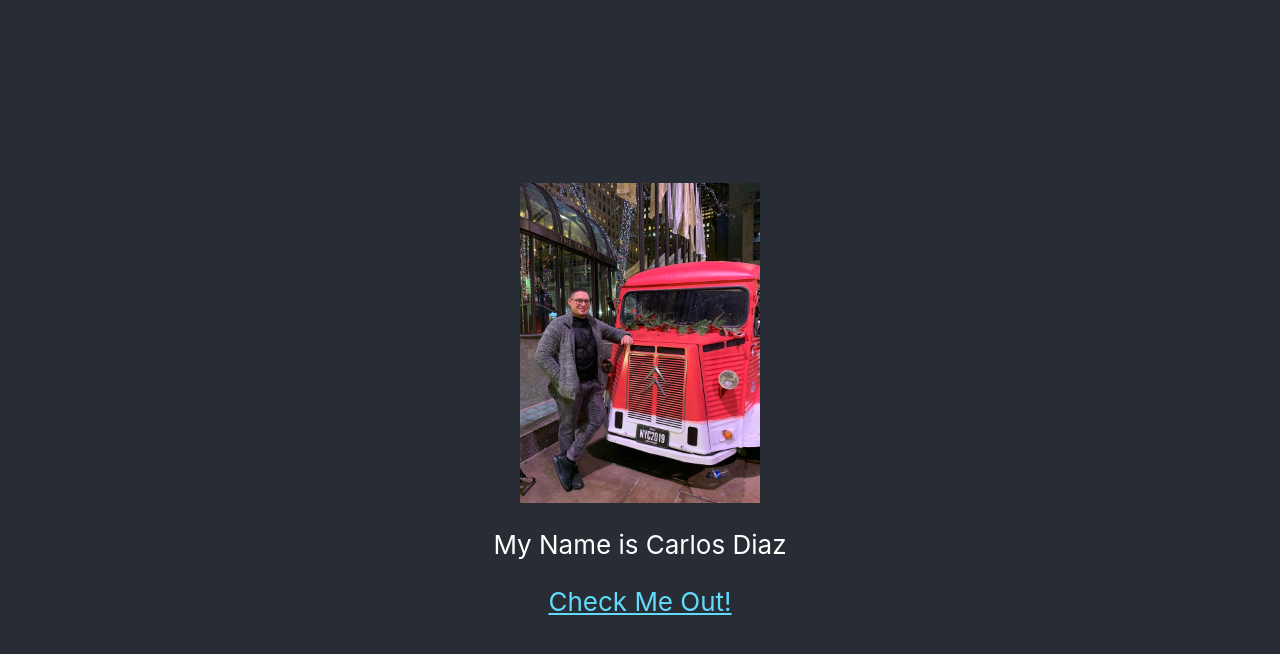
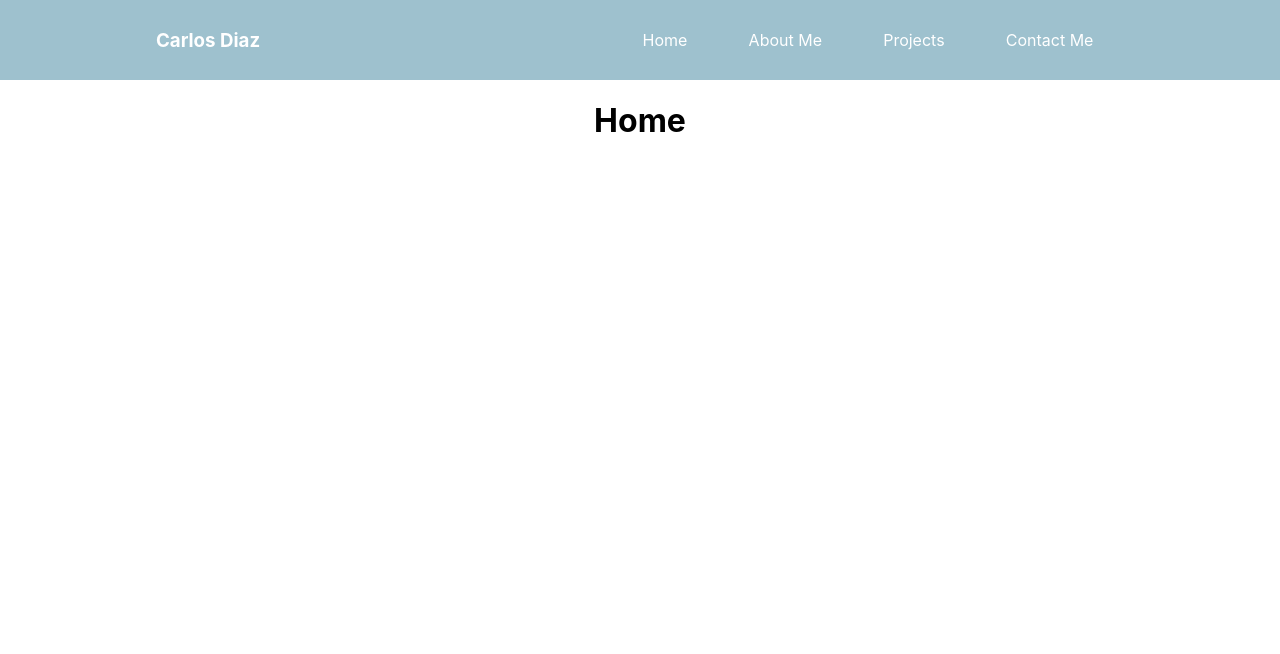
Before and after one commit to carlosmdiaz/carlosmdiaz.github.io, a React (Create React App) app: page / in a window 1280 px wide. Shown: the top 654 px of the page. Built offline with nearby package versions, Linux system fonts and the light colour scheme.

Commit message:
This commit has the first structure of my Web Page. I am using React Router for the links.

```diff
--- a/package.json
+++ b/package.json
@@ -8,6 +8,7 @@
     "@testing-library/user-event": "^7.2.1",
     "react": "^16.12.0",
     "react-dom": "^16.12.0",
+    "react-router-dom": "^5.1.2",
     "react-scripts": "3.4.0"
   },
   "scripts": {
--- a/src/App.css
+++ b/src/App.css
@@ -2,37 +2,18 @@
   text-align: center;
 }
 
-.App-logo {
-  height: 40vmin;
-  pointer-events: none;
-}
-
-@media (prefers-reduced-motion: no-preference) {
-  .App-logo {
-    animation: App-logo-spin infinite 20s linear;
-  }
-}
-
-.App-header {
-  background-color: #282c34;
-  min-height: 100vh;
+.nav{
   display: flex;
-  flex-direction: column;
+  justify-content: space-around;
   align-items: center;
-  justify-content: center;
-  font-size: calc(10px + 2vmin);
+  min-height: 10vh;
+  background: #9EC1CE;
   color: white;
 }
-
-.App-link {
-  color: #61dafb;
-}
-/*
-@keyframes App-logo-spin {
-  from {
-    transform: rotate(0deg);
-  }
-  to {
-    transform: rotate(360deg);
-  }
-}*/
+ .nav-Links{
+   width: 40%;
+   display: flex;
+   justify-content: center;
+   align-items: center;
+   list-style-type: none;
+ }
--- a/src/App.js
+++ b/src/App.js
@@ -1,25 +1,24 @@
 import React from 'react';
-import logo from './carlosdiaz.JPG';
 import './App.css';
+import Home from './components/Home';
+import ContactMe from './components/ContactMe';
+import AboutMe from './components/AboutMe';
+import Projects from './components/Projects';
+import Navigation from './components/Navigation';
+import {BrowserRouter as Router, Switch, Route} from 'react-router-dom';
+
 
 function App() {
   return (
-    <div className="App">
-      <header className="App-header">
-        <img src={logo} className="App-logo" alt="logo" />
-        <p>
-          My Name is Carlos Diaz
-        </p>
-        <a
-          className="App-link"
-          href="https://github.com/carlosmdiaz/carlosmdiaz.github.io"
-          target="_blank"
-          rel="noopener noreferrer"
-        >
-          Check Me Out!
-        </a>
-      </header>
-    </div>
+    <Router>
+      <div className="App">
+        <Navigation />
+        <Route path="/" component={Home}/>
+        <Route path="/aboutme" component={AboutMe}/>
+        <Route path="/projects" component={Projects}/>
+        <Route path="/contactme" component={ContactMe}/>
+      </div>
+    </Router>
   );
 }
 
--- /dev/null
+++ b/src/components/AboutMe.js
@@ -0,0 +1,12 @@
+import React from 'react';
+
+
+function AboutMe() {
+  return (
+    <div >
+      <h1>About Me</h1>
+    </div>
+  );
+}
+
+export default AboutMe;
--- /dev/null
+++ b/src/components/ContactMe.js
@@ -0,0 +1,12 @@
+import React from 'react';
+
+
+function ContactMe() {
+  return (
+    <div >
+      <h1>Contact Me</h1>
+    </div>
+  );
+}
+
+export default ContactMe;
--- /dev/null
+++ b/src/components/Home.js
@@ -0,0 +1,12 @@
+import React from 'react';
+
+
+function Home() {
+  return (
+    <div >
+      <h1>Home</h1>
+    </div>
+  );
+}
+
+export default Home;
--- /dev/null
+++ b/src/components/Navigation.js
@@ -0,0 +1,19 @@
+import React from 'react';
+import './Style.css';
+
+function Navigation() {
+  return (
+
+    <nav className="nav">
+        <h3>Carlos Diaz</h3>
+        <ul className="nav-Links">
+            <li>Home</li>
+            <li>About Me</li>
+            <li>Projects</li>
+            <li>Contact Me</li>
+        </ul>
+    </nav>
+  )
+}
+
+export default Navigation;
--- /dev/null
+++ b/src/components/Projects.js
@@ -0,0 +1,12 @@
+import React from 'react';
+
+
+function Projects() {
+  return (
+    <div >
+      <h1>Projects</h1>
+    </div>
+  );
+}
+
+export default Projects;
--- /dev/null
+++ b/src/components/Style.css
@@ -0,0 +1,17 @@
+.nav-Links{
+    width: 40%;
+    display: flex;
+    justify-content: space-around;
+    align-items: center;
+    list-style-type: none;
+
+  }
+
+  .nav{
+    display: flex;
+    justify-content: space-around;
+    align-items: center;
+    min-height: 10vh;
+    background: #9EC1CE;
+    color: white;
+  }
```
Also changed, not shown: 1 other file (tests, documents, lock files or other folders).
